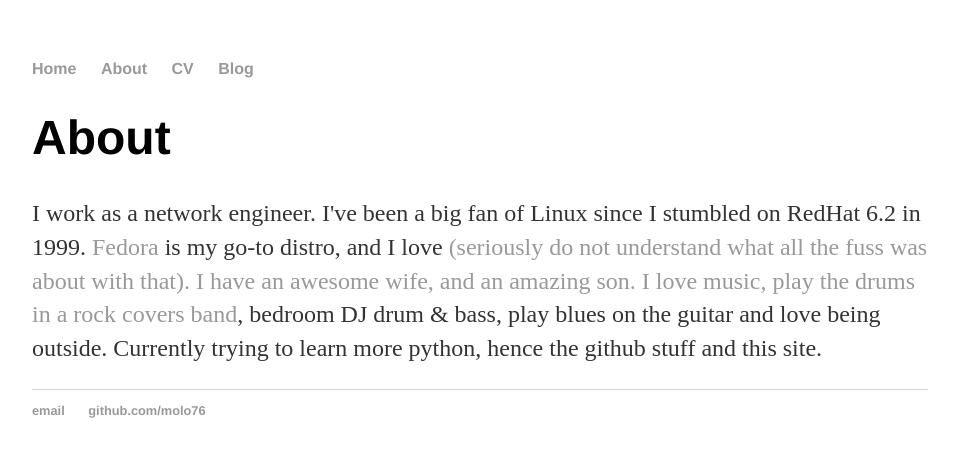
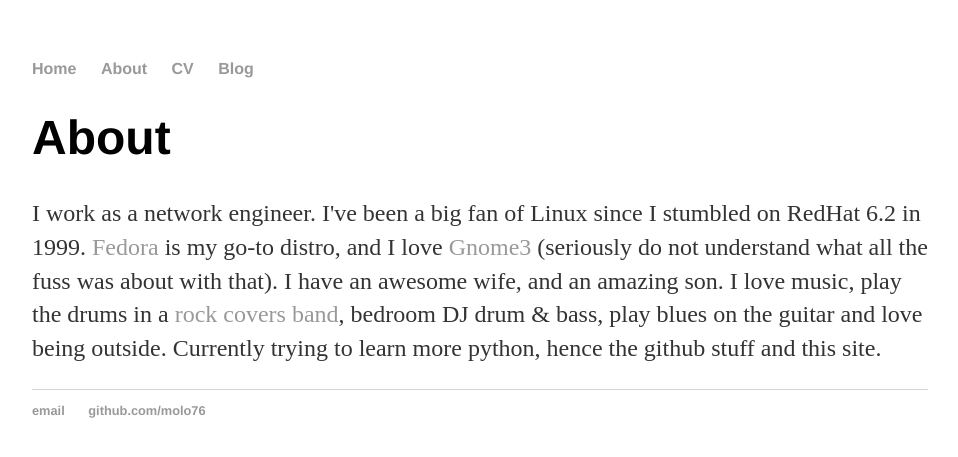
Before and after one commit to molo76/molo76.github.io, a Jekyll site: the page built from about/index.html, in a window 1280 px wide. Shown: the top 457 px of the page, without its empty margins (160-1118 px from the left). Built offline with Jekyll 4.4.1, drawn with Linux system fonts in a browser that asks for light colours.

Commit message:
corrected errors in about page

```diff
--- a/about/index.html
+++ b/about/index.html
@@ -5,5 +5,5 @@
 <div class="blurb">
       		  <h1>{{ page.title }}</h1>
 <p>
-I work as a network engineer. I've been a big fan of Linux since I stumbled on RedHat 6.2 in 1999. <a href="http://fedoraproject.org/">Fedora</a> is my go-to distro, and I love <a href="https://www.gnome.org/gnome-3/"Gnome3</a> (seriously do not understand what all the fuss was about with that). I have an awesome wife, and an amazing son. I love music, play the drums in a <a href="http://www.octanspring.co.uk">rock covers band</a>, bedroom DJ drum & bass, play blues on the guitar and love being outside. Currently trying to learn more python, hence the github stuff and this site.</p>
+I work as a network engineer. I've been a big fan of Linux since I stumbled on RedHat 6.2 in 1999. <a href="http://fedoraproject.org/">Fedora</a> is my go-to distro, and I love <a href="https://www.gnome.org/gnome-3/">Gnome3</a> (seriously do not understand what all the fuss was about with that). I have an awesome wife, and an amazing son. I love music, play the drums in a <a href="http://www.octanspring.co.uk">rock covers band</a>, bedroom DJ drum & bass, play blues on the guitar and love being outside. Currently trying to learn more python, hence the github stuff and this site.</p>
 </div><!-- /.blurb -->
```
